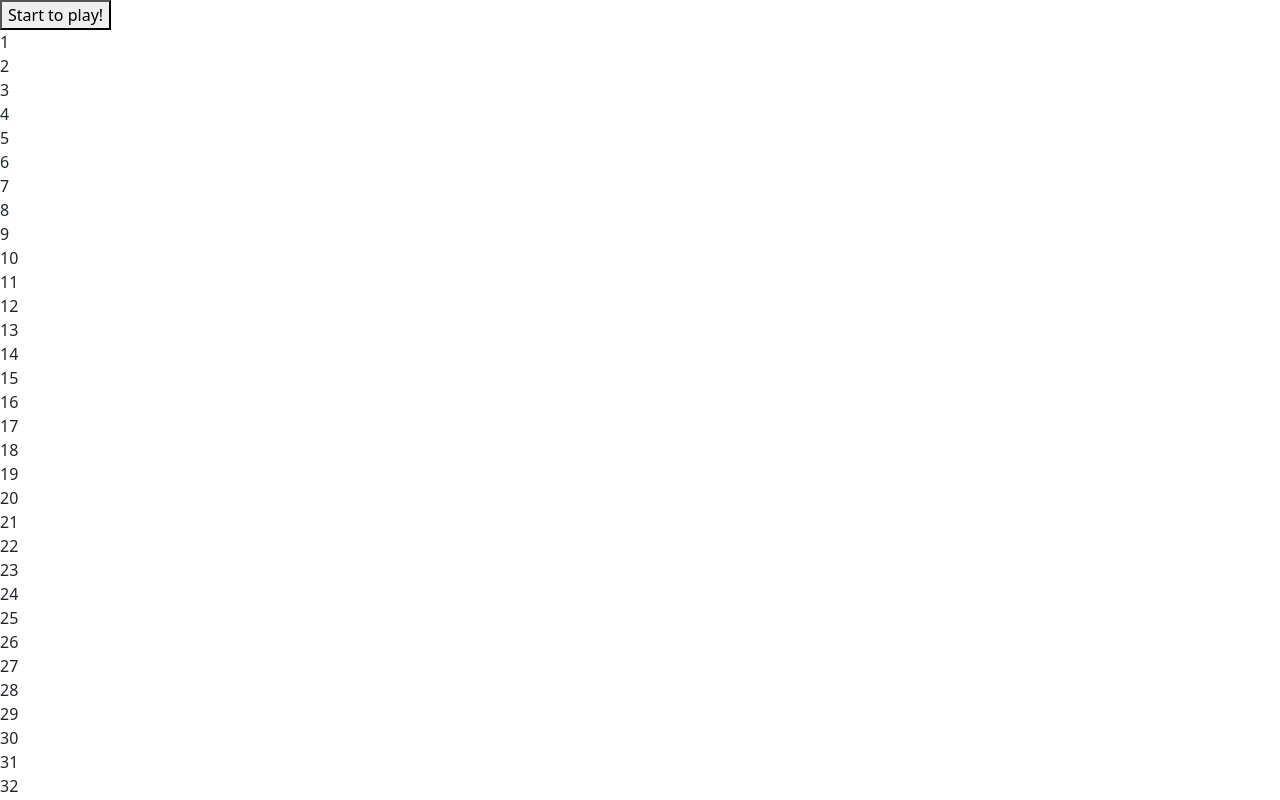
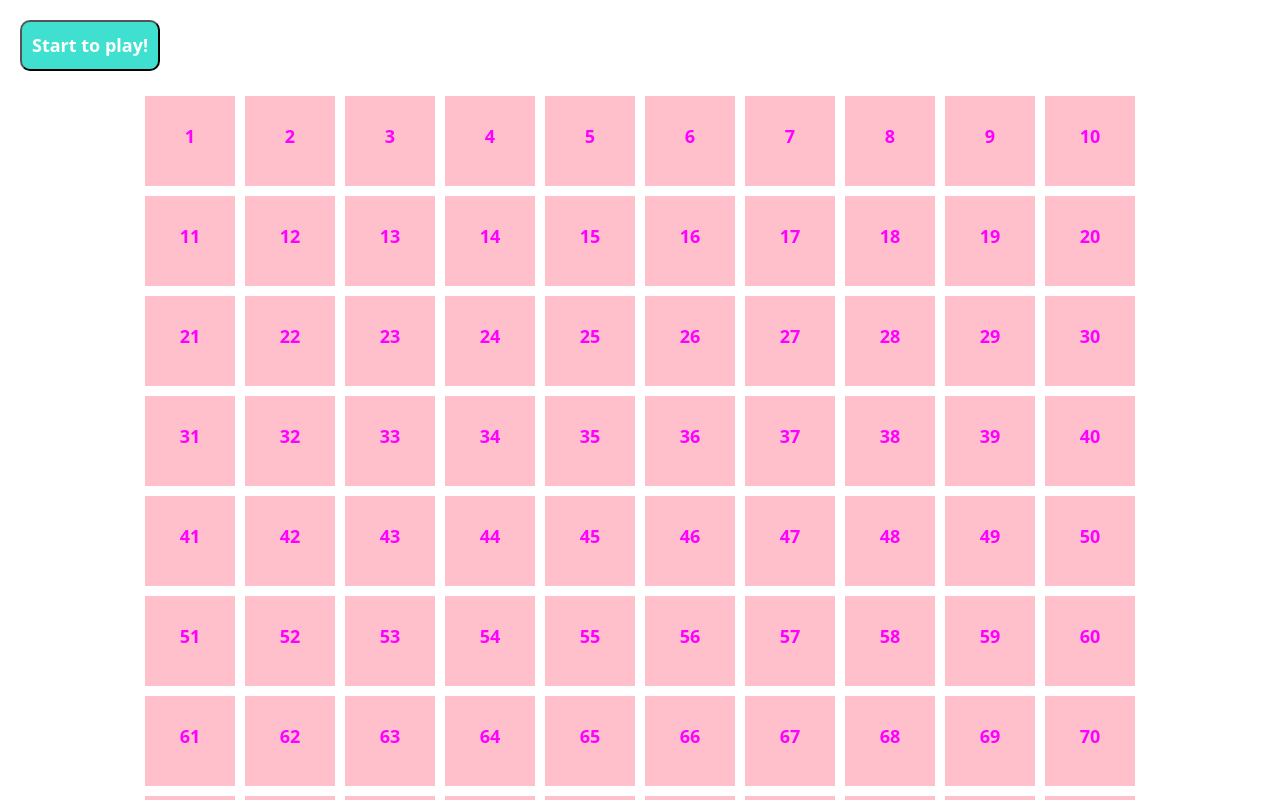
Before and after one commit to WandaSimeoli/js-campominato-grid, a plain HTML site: page index.html in a window 1280 px wide. Both pictures are taken after a click on the button "Start to play!". Shown: the top 800 px of the page. Drawn offline with nearby package versions, Linux system fonts and the light colour scheme.

Commit message:
Esercizio completato

```diff
--- a/css/style.css
+++ b/css/style.css
@@ -1,10 +1,43 @@
 /* Reset  */
-/* * {
+/* {
     margin: 0;
     padding: 0;
     box-sizing: border-box;
 }
-.container {
-    max-width: 1170px;
+*/
+.grid-container {
+    display: flex;
     margin: 0 auto;
-} */
+    max-width: 1000px;
+    justify-content: center;
+    align-items: center;
+    flex-wrap: wrap;
+}
+.start {
+    padding: 10px;
+    border-radius: 10px;
+    font-size: large;
+    font-weight: bold;
+    background-color:turquoise;
+    color: white;
+    cursor: pointer;
+    margin: 20px;
+    text-align: center;
+}
+
+.cell {
+    width: 100px;
+    padding: 20px;
+    height: 100px;
+    border: 5px solid white;
+    background-color: pink;
+    text-align: center;
+    line-height: 40px;
+    font-size: large;
+    font-weight: bold;
+    color: magenta;
+}
+.bg-toggle {
+    background-color: darkturquoise;
+    color: blue;
+}
--- a/index.html
+++ b/index.html
@@ -11,10 +11,10 @@
 <body>
 
     <header>
-        <button>Start to play!</button>
+        <button class="start" id="click">Start to play!</button>
     </header>
      <main>
-        <div class="container-grid">
+        <div class="grid-container">
 
         </div>
      </main>
--- a/js/script.js
+++ b/js/script.js
@@ -3,13 +3,33 @@
 // Al click dell'utente sulla cella, la cella cliccata si colora di azzurro;
 // Al click dell'utente stampare un messaggio in console con il numero della cella cliccata;
 
+
+
+// Creare il click del button
+
+const button = document.getElementById('click');
+
+button.addEventListener('click', function () {
+
+    const gridNumber = 100;
+    for ( let i = 1; i <= gridNumber; i++ ) {
+
+        const gridContainer = document.querySelector('.grid-container');
+    const cell = document.createElement ('div');
+    gridContainer.append(cell);
+    cell.innerHTML = (i);
+    // Aggiungere le classi
+
+    cell.classList.add('cell');
+
+    // Attivare il toggle al click
+    cell.addEventListener ('click', function () {
+        cell.classList.toggle('bg-toggle');
+        console.log(i);
+    });
+
+    };
+
+});
+
 // Creare la griglia numerata
-
-for ( let i = 1; i <= 100; i++ ) {
-
-    const containerGrid = document.querySelector('.container-grid');
-const grid = document.createElement ('div');
-containerGrid.append(grid);
-grid.innerHTML = (i);
-
-}
```
